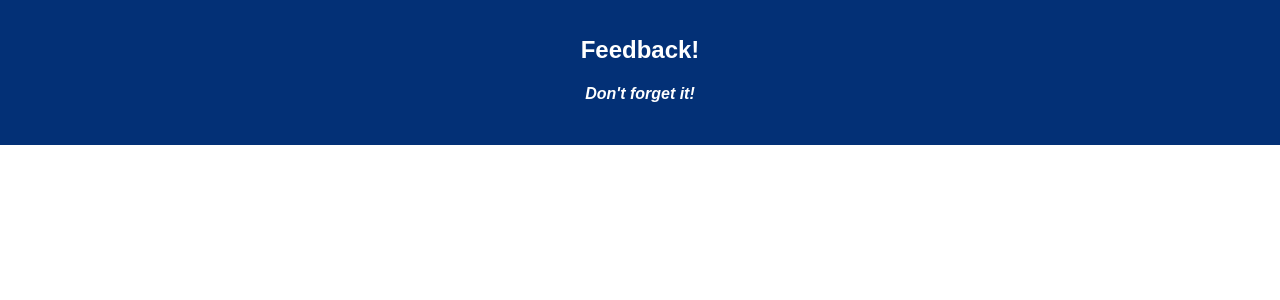
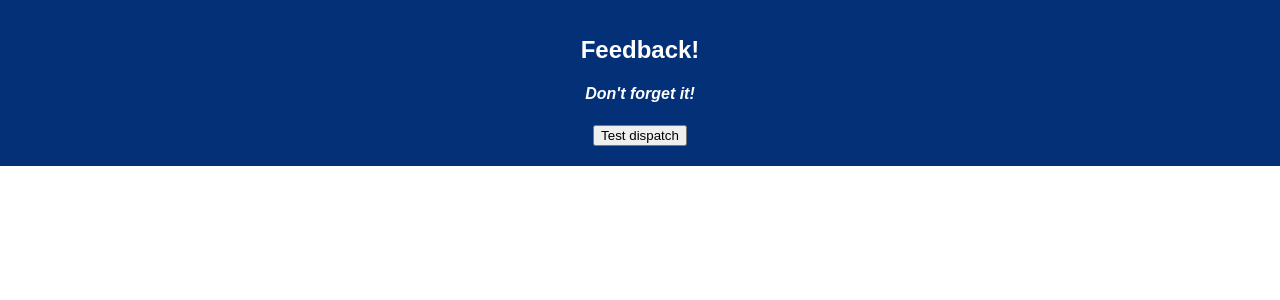
Before and after one commit to trevaftw/trevors-redux-feedback-loop, a React (Create React App) app: page / in a window 1280 px wide. Shown: the top 300 px of the page. Built offline with nearby package versions, Linux system fonts and the light colour scheme.

Commit message:
add a button to app.js that when clicked will run a test dispatch function

```diff
--- a/src/components/App/App.js
+++ b/src/components/App/App.js
@@ -1,14 +1,21 @@
 import React, { Component } from 'react';
 import axios from 'axios';
 import './App.css';
+import {connect } from 'react-redux';
 
 class App extends Component {
+
+  handleClick = () => {
+    this.props.dispatch({type: 'TEST_DISPATCH'})
+  }
+
   render() {
     return (
       <div className="App">
         <header className="App-header">
           <h1 className="App-title">Feedback!</h1>
           <h4><i>Don't forget it!</i></h4>
+          <button onClick={this.handleClick}>Test dispatch</button>
         </header>
         <br/>
       </div>
@@ -16,4 +23,4 @@ class App extends Component {
   }
 }
 
-export default App;
+export default connect()(App);
--- a/src/index.js
+++ b/src/index.js
@@ -4,5 +4,26 @@ import './index.css';
 import App from './components/App/App';
 import registerServiceWorker from './registerServiceWorker';
 
-ReactDOM.render(<App />, document.getElementById('root'));
+//use redux because we're creating a store
+import { applyMiddleware, createStore, combineReducers } from 'redux';
+//middleware so we can use logger
+import { Provider } from 'react-redux';
+import { logger } from 'redux-logger';
+
+const testReducer = (state = 'onready', action) => {
+    if (action.type === 'TEST_DISPATCH') {
+        return 'button was clicked'
+    }
+    return state
+}
+
+const storeInstance = createStore(
+    combineReducers({
+        testReducer,
+    }),
+    applyMiddleware(logger),
+)
+
+
+ReactDOM.render(<Provider store={storeInstance} ><App /></Provider>, document.getElementById('root'));
 registerServiceWorker();
```
Also changed, not shown: package.json (+6 -2 lines), 1 other file (tests, documents, lock files or other folders).
